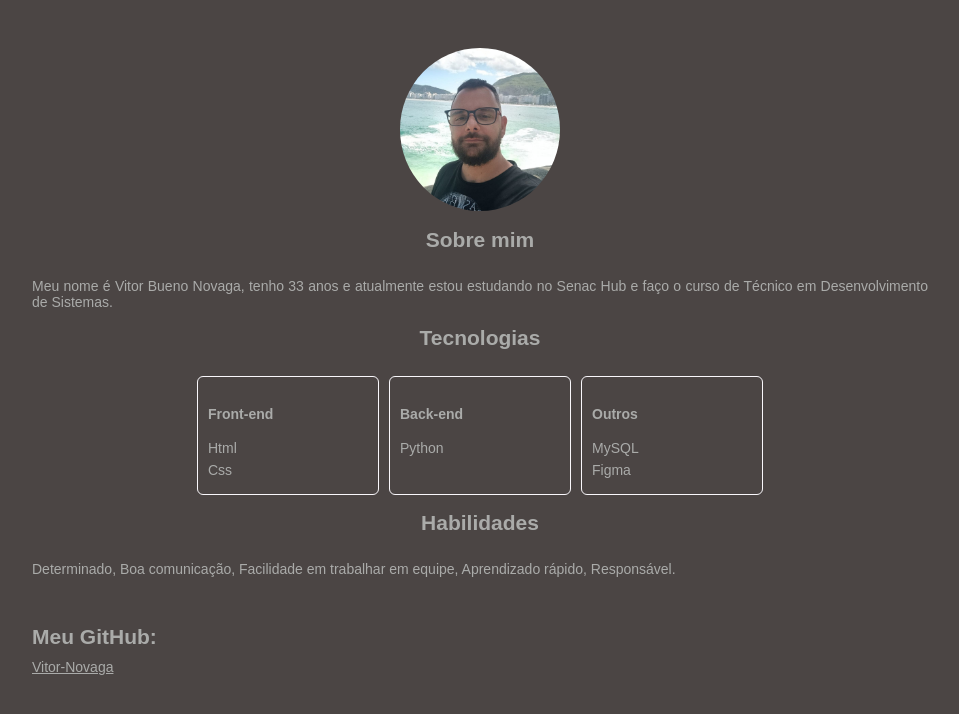
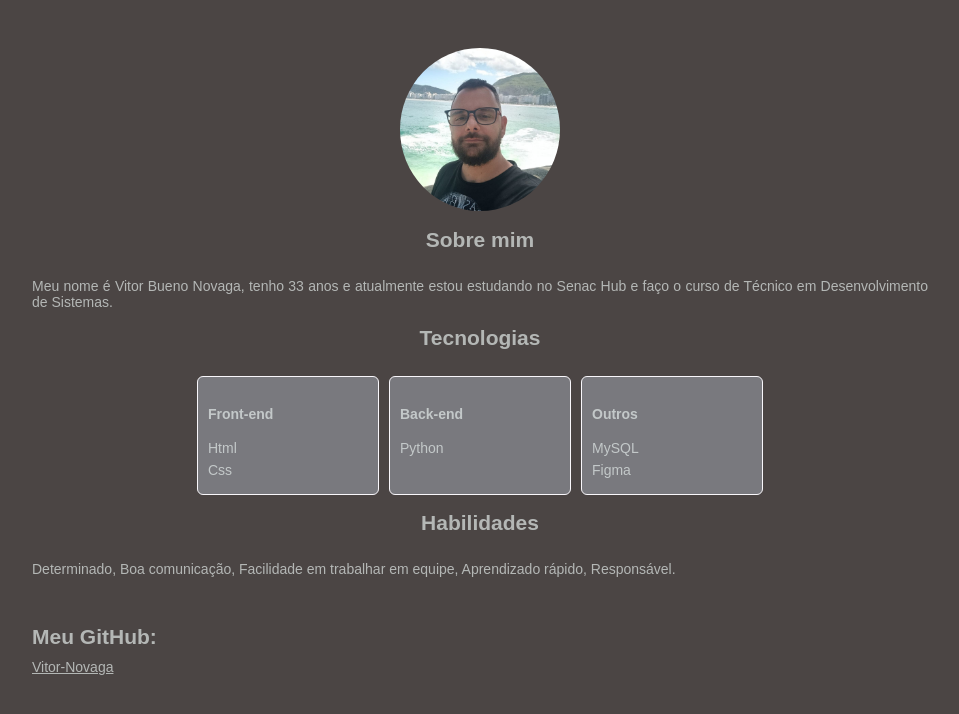
Before and after one commit to Vitor-Novaga/portifolio, a plain HTML site: page index.html in a window 1280 px wide. Shown: the whole page, without its empty margins (160-1119 px from the left). Drawn offline with Linux system fonts and the light colour scheme; a web font is replaced by a local one.

Commit message:
Modificando fundo do site

```diff
--- a/Style.css
+++ b/Style.css
@@ -1,7 +1,7 @@
  body {
     font-family:"Mukta", sans-serif;;
     font-size: 14px;
-    color: #dadeddaa;
+    color: #e8f0eeaa;
     background-color: #4b4544 ;
 }
 
@@ -58,6 +58,7 @@ p {
     padding: 10px;
     border: 1px solid #f9f7fb;
     border-radius: 6px;
+    background-color: #79797e ;
 }
 
 .card ul li {
@@ -74,6 +75,7 @@ a:-webkit-any-link{
     justify-content: center;
     grid-gap: 10px;
 
+
 }
 
 @media(max-width: 690px){
@@ -85,6 +87,7 @@ a:-webkit-any-link{
     main{
         width: 90vw;
         margin: auto;
+
     }
 
 
```
